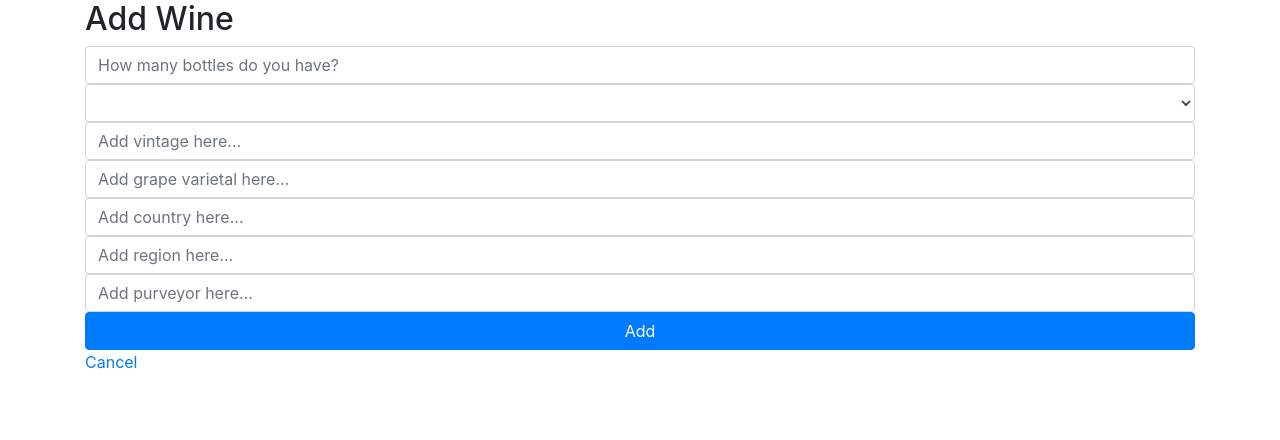
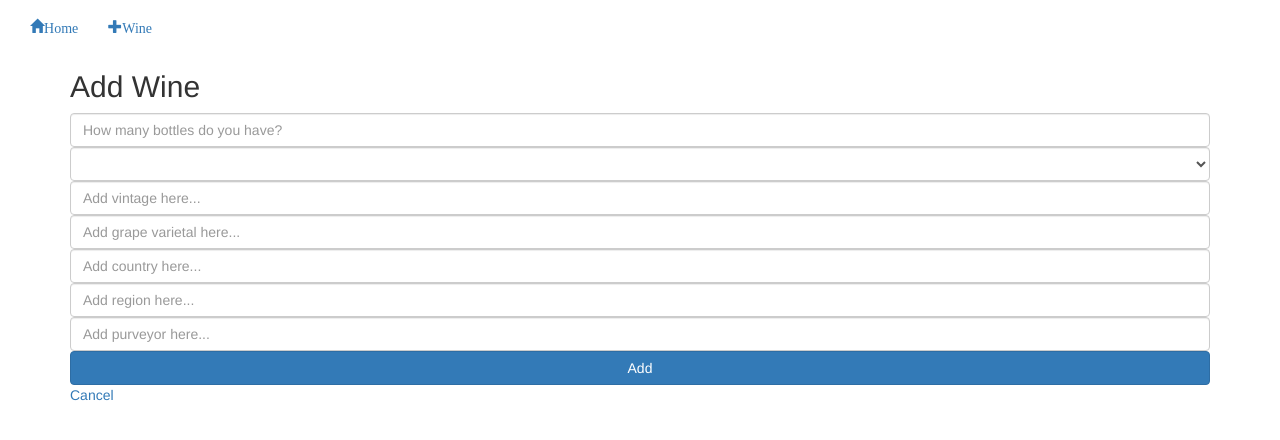
Before and after one commit to mwdion/WineCellarApp, a plain HTML site: page index.html at #!/new in a window 1280 px wide. Drawn offline with nearby package versions, Linux system fonts and the light colour scheme; some packages are replaced by stand-ins of ours.

Commit message:
added a navigation bar.

```diff
--- a/app/templates/new.html
+++ b/app/templates/new.html
@@ -2,7 +2,6 @@
 <form class="form" ng-submit="add(wine)">
   <input class="form-control" type="number" ng-model="wine.quantity" name="quantity" min="0" max="100" placeholder="How many bottles do you have?" required>
   <select class="form-control" ng-model="wine.style" placeholder="Select style of wine..." required>
-    <option>Select One</option>
     <option value = "Red" >Red</option>
     <option value = "White" >White</option>
     <option value = "Sparkling" >Sparkling</option>
@@ -13,6 +12,7 @@
   <input class="form-control" ng-model="wine.country" placeholder="Add country here..." required>
   <input class="form-control" ng-model="wine.region" placeholder="Add region here..." required>
   <input class="form-control" ng-model="wine.purveyor" placeholder="Add purveyor here..." required>
+  <country-select data-ng-model="selectedCountry"></country-select>
   <button class="btn btn-primary btn-block" type="submit">Add</button>
 </form>
 <a ui-sref="main">Cancel</a>
--- a/index.html
+++ b/index.html
@@ -6,12 +6,22 @@
   <link rel="stylesheet" type="text/css" href="bower_components/bootstrap/dist/css/bootstrap.css">
 </head>
 <body>
+  <div id="navbar" class="navbar-collapse collapse">
+    <ul class="nav navbar-nav">
+      <li class="active"><a ui-sref="main"class="glyphicon glyphicon-home">Home</a></li>
+      <li><a class="glyphicon glyphicon-plus"ui-sref="newwine">Wine</a></li>
+        </ul>
+      </li>
+    </ul>
+  </div>
   <div class="container">
     <div ui-view></div>
   </div>
+
   <script src="bower_components/angular/angular.js"></script>
   <script src="bower_components/angular-ui-router/release/angular-ui-router.js"></script>
   <script src= "app/app.js"></script>
+  <script src="//cdn.jsdelivr.net/pouchdb/3.3.1/pouchdb.min.js"></script>
   <script src= "app/controllers/main.js"></script>
   <script src= "app/controllers/new.js"></script>
   <script src= "app/services/service.js"></script>
```
Also changed, not shown: app/templates/main.html (+2 -3 lines), app/app.js (line endings or trailing spaces).
